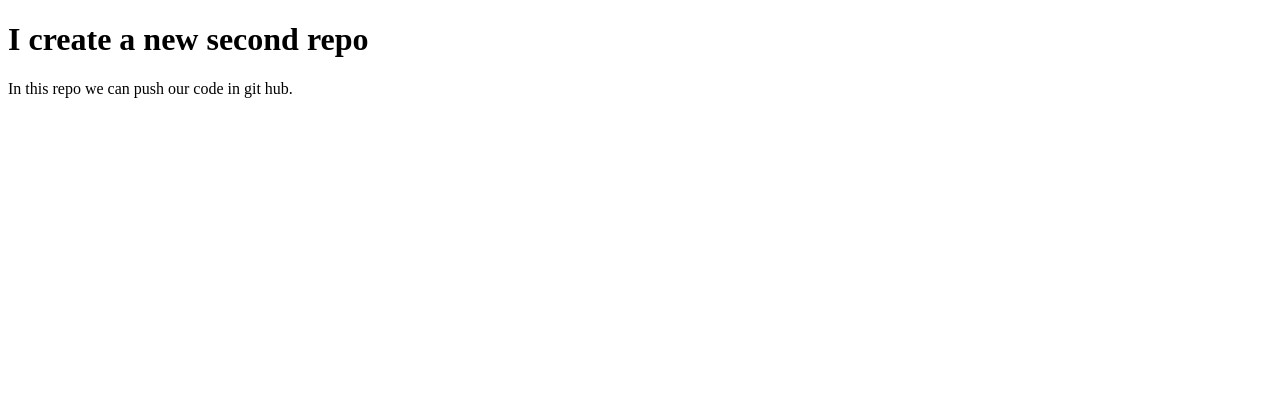
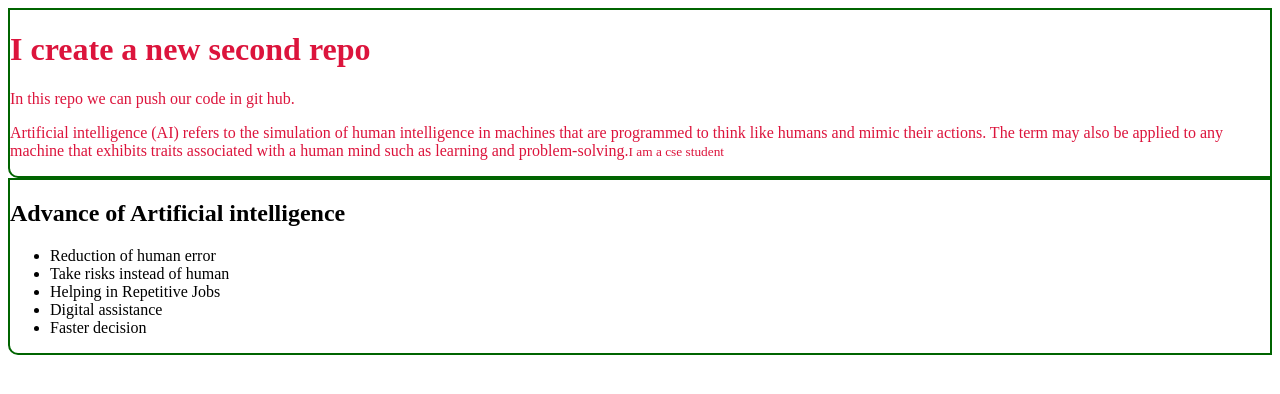
Before and after one commit to Didar2255/Second-repo, a plain HTML site: page index.html in a window 1280 px wide. Drawn offline with Linux system fonts and the light colour scheme.

Commit message:
style change

```diff
--- a/index.html
+++ b/index.html
@@ -5,9 +5,23 @@
     <meta http-equiv="X-UA-Compatible" content="IE=edge">
     <meta name="viewport" content="width=device-width, initial-scale=1.0">
     <title>My Second repo</title>
+    <link rel="stylesheet" href="style.css">
 </head>
 <body>
-    <h1>I create a new second repo</h1>
+    <div class="blog">
+     <h1>I create a new second repo</h1>
     <p>In this repo we can push our code in git hub.</p>
+    <p>Artificial intelligence (AI) refers to the simulation of human intelligence in machines that are programmed to think like humans and mimic their actions. The term may also be applied to any machine that exhibits traits associated with a human mind such as learning and problem-solving.<small>I am a cse student</small></p>
+    </div>
+    <div>
+    <h2>Advance of Artificial intelligence</h2>
+    <ul>
+        <li>Reduction of human error</li>
+        <li>Take risks instead of human </li>
+        <li>Helping in Repetitive Jobs</li>
+        <li>Digital assistance</li>
+        <li>Faster decision</li>
+    </ul>
+</div>
 </body>
 </html>
--- /dev/null
+++ b/style.css
@@ -0,0 +1,9 @@
+.blog{
+    color: crimson;
+    font-size: medium;
+
+}
+div{
+    border: 2px solid darkgreen;
+    border-bottom-left-radius: 10px;
+}
```
